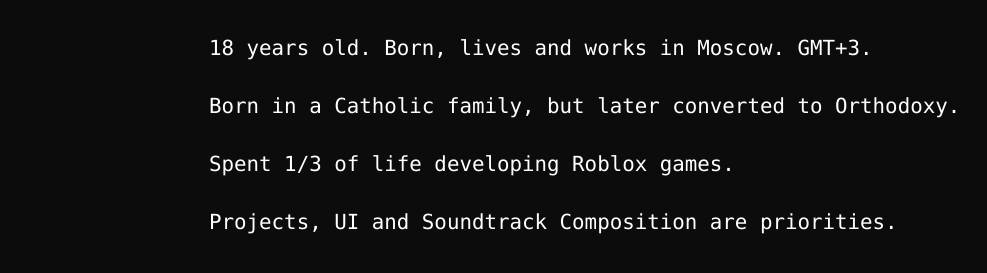
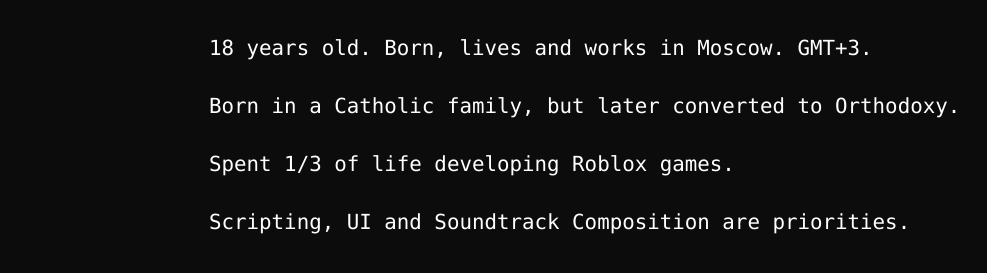
Before and after one commit to gou111shirou/portfolio, a plain HTML site: page bio.html in a window 1280 px wide. Shown: the part 201-474 px from the top of the page, without its empty margins (31-1018 px from the left). Drawn offline with Linux system fonts and the light colour scheme.

```diff
--- a/bio.html
+++ b/bio.html
@@ -15,7 +15,7 @@
                 <p>18 years old. Born, lives and works in Moscow. GMT+3.</p>
                 <p>Born in a Catholic family, but later converted to Orthodoxy.</p>
                 <p>Spent 1/3 of life developing Roblox games.</p>
-                <p>Projects, UI and Soundtrack Composition are priorities.</p>
+                <p>Scripting, UI and Soundtrack Composition are priorities.</p>
             </div>
         </div>
     </div>
```
